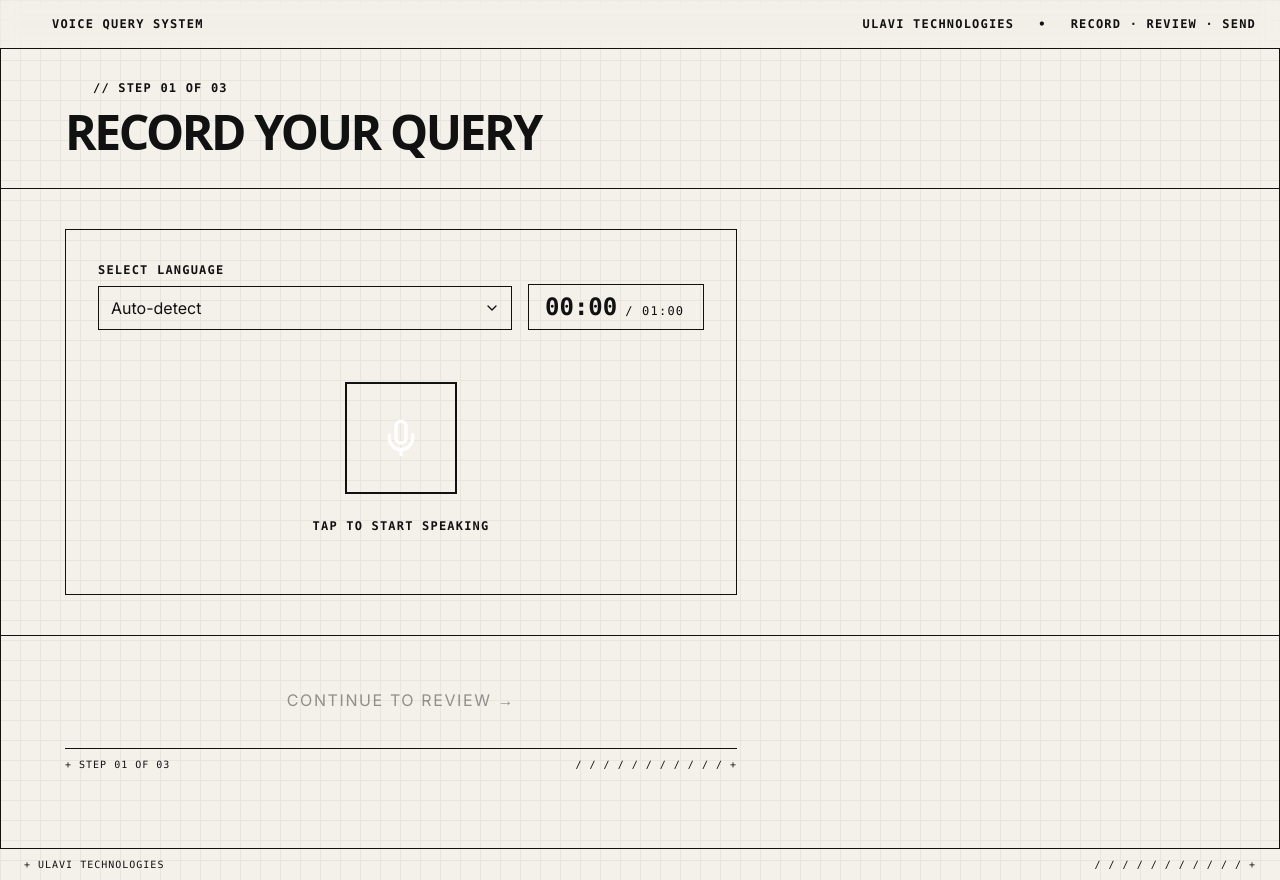
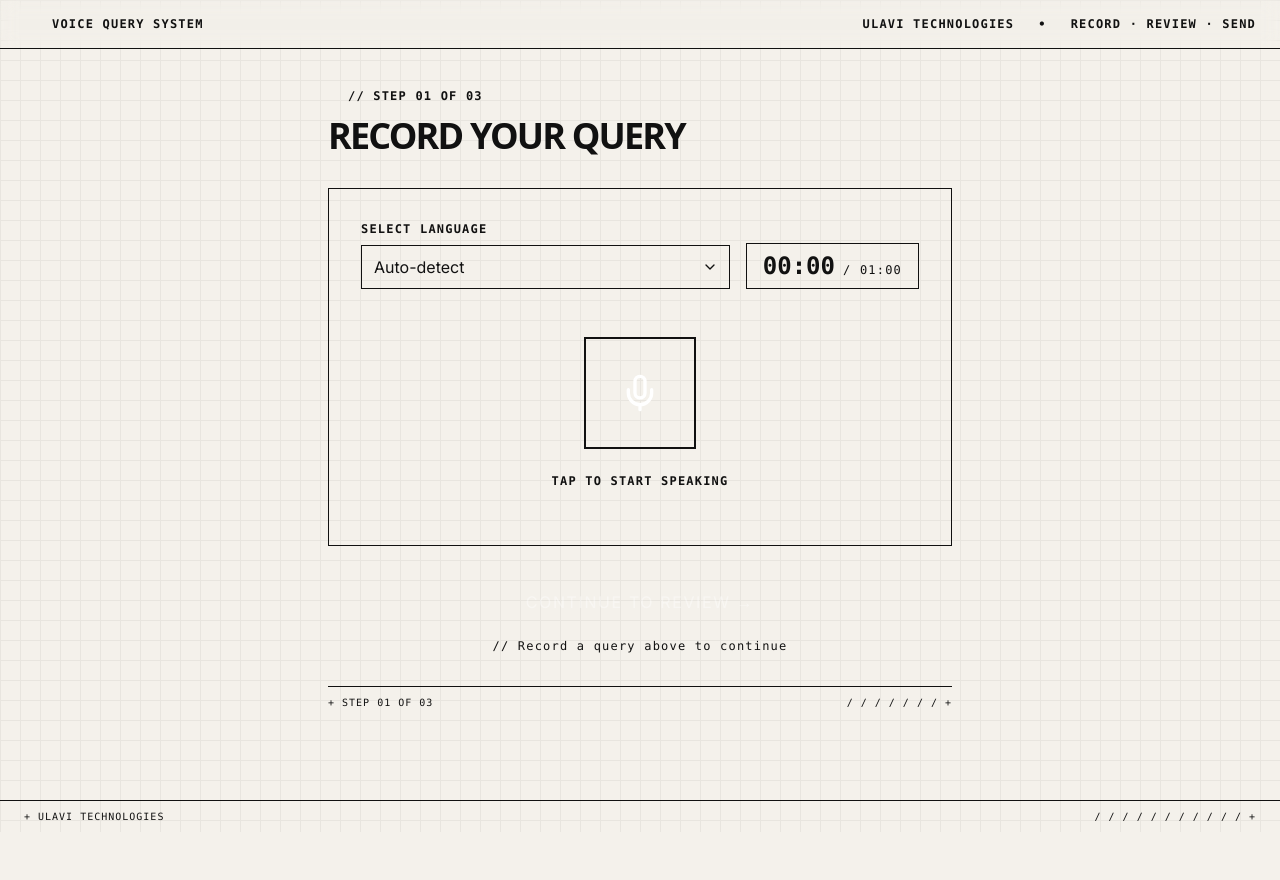
Before and after one commit to mohdanas86/voiceQuerySystem, a Next.js app in the folder frontend/: page /record in a window 1280 px wide. After the commit the page ends 832 px from the top, so only its background shows below. Built offline with nearby package versions, Linux system fonts and the light colour scheme.

Commit message:
feat: implement record, review, and confirmation workflow pages

```diff
--- a/frontend/app/confirmation/page.tsx
+++ b/frontend/app/confirmation/page.tsx
@@ -6,57 +6,43 @@ import { Button } from "@/components/ui/button";
 export default function ConfirmationPage() {
     return (
         <div className="pt-12 min-h-screen">
-            <div className="max-w-[1920px] mx-auto border-x border-brand-border min-h-screen">
+            <div className="w-full max-w-2xl mx-auto px-4 sm:px-6 py-10 flex flex-col gap-8">
 
-                {/* ── Page header ── */}
-                <div className="border-b border-brand-border px-6 py-8 lg:px-16">
-                    <div className="flex items-center gap-4 font-mono text-xs font-bold tracking-widest text-brand-muted mb-3">
-                        <div className="w-3 h-3 bg-brand-success" aria-hidden />
+                {/* Page header */}
+                <div>
+                    <div className="flex items-center gap-3 font-mono text-xs font-bold tracking-widest text-brand-muted mb-3">
+                        <div className="w-2 h-2 bg-brand-success" aria-hidden />
                         <span>// STEP 03 OF 03</span>
                     </div>
-                    <h1 className="font-sans text-4xl font-black uppercase tracking-tighter text-brand-text md:text-5xl">
+                    <h1 className="font-sans text-3xl font-black uppercase tracking-tighter text-brand-text sm:text-4xl">
                         Query submitted
                     </h1>
                 </div>
 
-                {/* ── Success card ── */}
-                <div className="border-b border-brand-border px-6 py-10 lg:px-16">
-                    <div className="flex border-brutal bg-brand-bg shadow-brutal max-w-2xl">
-                        {/* Success accent strip */}
-                        <div className="w-12 bg-brand-success border-r border-brand-border flex flex-col items-center py-4 justify-between shrink-0">
-                            <span className="text-white font-bold font-mono text-sm">03</span>
-                            <span className="text-white text-[10px] tracking-widest rotate-[-90deg] whitespace-nowrap mb-6 font-mono opacity-80 select-none">
-                                SENT
-                            </span>
-                        </div>
-                        {/* White inner */}
-                        <div className="flex-1 bg-brand-surface p-8 flex flex-col items-center gap-8 text-center">
+                {/* Success card */}
+                <div className="w-full border-brutal shadow-brutal bg-brand-surface p-8 sm:p-10 flex flex-col items-center gap-8 text-center">
                     <SuccessCheckmark />
-                            <div>
-                                <p className="font-sans text-lg font-bold text-brand-text mb-1">
+                    <div className="flex flex-col gap-2">
+                        <p className="font-sans text-lg font-bold text-brand-text">
                             Your query has been sent!
                         </p>
-                                <p className="font-mono text-sm text-brand-muted leading-relaxed">
+                        <p className="font-mono text-sm text-brand-muted leading-relaxed max-w-sm mx-auto">
                             Thank you. Our team will review your query and get back to you shortly.
                         </p>
                     </div>
                 </div>
-                    </div>
-                </div>
 
-                {/* ── CTA ── */}
-                <div className="px-6 py-10 lg:px-16">
-                    <div className="max-w-2xl">
+                {/* CTA */}
                 <Link href="/record" className="touch-manipulation">
-                            <Button size="lg" variant="outline">
+                    <Button size="lg" variant="outline" className="w-full">
                         Submit another query
                     </Button>
                 </Link>
-                    </div>
-                    <div className="mt-6 border-t border-brand-border pt-2 font-mono text-[10px] text-brand-muted flex justify-between tracking-widest max-w-2xl">
+
+                {/* Bottom ticker */}
+                <div className="border-t border-brand-border pt-2 font-mono text-[10px] text-brand-muted flex justify-between tracking-widest">
                     <span>+ COMPLETE</span>
-                        <span>/ / / / / / / / / / / +</span>
-                    </div>
+                    <span>/ / / / / / / +</span>
                 </div>
 
             </div>
--- a/frontend/app/record/page.tsx
+++ b/frontend/app/record/page.tsx
@@ -152,37 +152,29 @@ export default function RecordPage() {
 
     return (
         <div className="pt-12 min-h-screen">
-            <div className="max-w-[1920px] mx-auto border-x border-brand-border min-h-screen">
+            <div className="w-full max-w-2xl mx-auto px-4 sm:px-6 py-10 flex flex-col gap-8">
 
-                {/* ── Page header ── */}
-                <div className="border-b border-brand-border px-6 py-8 lg:px-16">
-                    <div className="flex items-center gap-4 font-mono text-xs font-bold tracking-widest text-brand-muted mb-3">
-                        <div className="w-3 h-3 bg-brand-accent" aria-hidden />
+                {/* Page header */}
+                <div>
+                    <div className="flex items-center gap-3 font-mono text-xs font-bold tracking-widest text-brand-muted mb-3">
+                        <div className="w-2 h-2 bg-brand-accent" aria-hidden />
                         <span>// STEP 01 OF 03</span>
                     </div>
-                    <h1 className="font-sans text-4xl font-black uppercase tracking-tighter text-brand-text md:text-5xl">
+                    <h1 className="font-sans text-3xl font-black uppercase tracking-tighter text-brand-text sm:text-4xl">
                         Record your query
                     </h1>
                 </div>
 
-                {/* ── Errors ── */}
-                {((hasMounted && !mediaSupported) || errorMessage) && (
-                    <div className="border-b border-brand-border px-6 py-5 lg:px-16">
+                {/* Errors */}
                 {hasMounted && !mediaSupported && (
                     <ErrorBanner message="Audio recording is not supported in this browser." />
                 )}
                 {errorMessage && <ErrorBanner message={errorMessage} />}
-                    </div>
-                )}
 
-                {/* ── Recording card ── */}
-                <div className="border-b border-brand-border px-6 py-10 lg:px-16">
-                    <div className="flex border-brutal bg-brand-bg shadow-brutal max-w-2xl">
-
-                        {/* White inner */}
-                        <div className="flex-1 bg-brand-surface p-6 sm:p-8 flex flex-col gap-6">
+                {/* Recording card */}
+                <div className="w-full border-brutal shadow-brutal bg-brand-surface p-6 sm:p-8 flex flex-col gap-6">
                     {/* Language + Timer */}
-                            <div className="grid gap-4 md:grid-cols-[1fr_auto] md:items-end">
+                    <div className="grid grid-cols-1 sm:grid-cols-[1fr_auto] gap-4 sm:items-end">
                         <div className="flex flex-col gap-2">
                             <label
                                 htmlFor="spoken-language"
@@ -192,60 +184,58 @@ export default function RecordPage() {
                             </label>
                             <LanguageSelect value={sourceLanguage} onChange={setSourceLanguage} />
                         </div>
-                                <div className="w-full md:w-44">
                         <RecordingTimer elapsedSeconds={elapsedSeconds} maxSeconds={maxSeconds} />
                     </div>
-                            </div>
-                            {/* Mic */}
-                            <div className="flex min-h-[13rem] w-full items-center justify-center py-4">
+                    {/* Mic — centered */}
+                    <div className="flex w-full items-center justify-center py-6">
                         <MicButton
                             status={
-                                        recordingStatus === "recording" ? "recording" :
+                                recordingStatus === "recording"  ? "recording"  :
                                 recordingStatus === "processing" ? "processing" :
-                                                recordingStatus === "done" ? "done" : "idle"
+                                recordingStatus === "done"       ? "done"       : "idle"
                             }
                             onClick={handleToggle}
                             disabled={!hasMounted || !mediaSupported || recordingStatus === "processing"}
                         />
                     </div>
                 </div>
-                    </div>
-                </div>
 
-                {/* ── Transcript preview (only when available) ── */}
+                {/* Transcript preview */}
                 {originalTranscript && (
-                    <div className="border-b border-brand-border px-6 py-10 lg:px-16">
-                        <div className="flex items-center gap-4 font-mono text-xs font-bold tracking-widest text-brand-muted mb-5">
+                    <div className="flex flex-col gap-3">
+                        <div className="flex items-center gap-3 font-mono text-xs font-bold tracking-widest text-brand-muted">
                             <div className="w-2 h-2 bg-brand-muted" aria-hidden />
                             <span>// TRANSCRIPT PREVIEW</span>
                         </div>
-                        <div className="flex border-brutal shadow-brutal-sm bg-brand-bg max-w-2xl">
-                            <div className="w-2 bg-brand-muted shrink-0" />
-                            <div className="flex-1 bg-brand-surface p-4 sm:p-6">
+                        <div className="w-full border-brutal shadow-brutal-sm bg-brand-surface p-4 sm:p-5">
                             <p className="font-mono text-sm leading-relaxed text-brand-text whitespace-pre-wrap break-words">
                                 {originalTranscript}
                             </p>
                         </div>
                     </div>
-                    </div>
                 )}
 
-                {/* ── Continue CTA ── */}
-                <div className="px-6 py-10 lg:px-16">
-                    <div className="max-w-2xl">
+                {/* Continue CTA */}
+                <div className="flex flex-col gap-3">
                     <Button
                         size="lg"
-                            className="w-full touch-manipulation text-black"
+                        className="w-full touch-manipulation"
                         disabled={!canContinue}
                         onClick={() => router.push("/review")}
                     >
                         Continue to review →
                     </Button>
+                    {!canContinue && (
+                        <p className="font-mono text-xs text-brand-muted tracking-widest text-center">
+                            // Record a query above to continue
+                        </p>
+                    )}
                 </div>
-                    <div className="mt-6 border-t border-brand-border pt-2 font-mono text-[10px] text-brand-muted flex justify-between tracking-widest max-w-2xl">
+
+                {/* Bottom ticker */}
+                <div className="border-t border-brand-border pt-2 font-mono text-[10px] text-brand-muted flex justify-between tracking-widest">
                     <span>+ STEP 01 OF 03</span>
-                        <span>/ / / / / / / / / / / +</span>
-                    </div>
+                    <span>/ / / / / / / +</span>
                 </div>
 
             </div>
--- a/frontend/app/review/page.tsx
+++ b/frontend/app/review/page.tsx
@@ -31,8 +31,7 @@ export default function ReviewPage() {
     const [phoneError, setPhoneError] = useState<string | null>(null);
     const [nameError, setNameError] = useState<string | null>(null);
 
-    const phoneSchema = useMemo(() =>
-        z.object({
+    const phoneSchema = useMemo(() => z.object({
         countryCode: z.string().regex(/^\+\d{1,4}$/),
         number: z.string().regex(/^[\d\s]{6,15}$/),
     }), []);
@@ -109,38 +108,25 @@ export default function ReviewPage() {
 
     return (
         <div className="pt-12 min-h-screen">
-            <div className="max-w-[1920px] mx-auto border-x border-brand-border min-h-screen">
+            <div className="w-full max-w-2xl mx-auto px-4 sm:px-6 py-10 flex flex-col gap-8">
 
-                {/* ── Page header ── */}
-                <div className="border-b border-brand-border px-6 py-8 lg:px-16">
-                    <div className="flex items-center gap-4 font-mono text-xs font-bold tracking-widest text-brand-muted mb-3">
-                        <div className="w-3 h-3 bg-brand-tertiary" aria-hidden />
+                {/* Page header */}
+                <div>
+                    <div className="flex items-center gap-3 font-mono text-xs font-bold tracking-widest text-brand-muted mb-3">
+                        <div className="w-2 h-2 bg-brand-tertiary" aria-hidden />
                         <span>// STEP 02 OF 03</span>
                     </div>
-                    <h1 className="font-sans text-4xl font-black uppercase tracking-tighter text-brand-text md:text-5xl">
+                    <h1 className="font-sans text-3xl font-black uppercase tracking-tighter text-brand-text sm:text-4xl">
                         Review &amp; submit
                     </h1>
                 </div>
 
-                {/* ── Error ── */}
-                {errorMessage && (
-                    <div className="border-b border-brand-border px-6 py-5 lg:px-16">
-                        <ErrorBanner message={errorMessage} />
-                    </div>
-                )}
+                {/* Error */}
+                {errorMessage && <ErrorBanner message={errorMessage} />}
 
-                {/* ── Details card ── */}
-                <div className="border-b border-brand-border px-6 py-10 lg:px-16">
-                    <div className="flex border-brutal bg-brand-bg shadow-brutal max-w-2xl">
-                        {/* Tertiary accent strip */}
-                        <div className="w-12 bg-brand-tertiary border-r border-brand-border flex flex-col items-center py-4 justify-between shrink-0">
-                            <span className="text-white font-bold font-mono text-sm">02</span>
-                            <span className="text-white text-[10px] tracking-widest rotate-[-90deg] whitespace-nowrap mb-6 font-mono opacity-80 select-none">
-                                REVIEW
-                            </span>
-                        </div>
-                        {/* White inner */}
-                        <div className="flex-1 bg-brand-surface p-6 sm:p-8 flex flex-col gap-5">
+                {/* Details card */}
+                <div className="w-full border-brutal shadow-brutal bg-brand-surface p-6 sm:p-8 flex flex-col gap-5">
+
                     {/* Name */}
                     <div className="flex flex-col gap-2">
                         <label
@@ -156,11 +142,13 @@ export default function ReviewPage() {
                             autoComplete="name"
                             placeholder="Enter your name"
                             aria-invalid={nameError ? true : undefined}
-                                    className="h-12 w-full border border-brand-border bg-brand-bg px-3 font-mono text-sm text-brand-text placeholder:text-brand-muted focus:outline-none focus:border-brand-accent focus:ring-2 focus:ring-brand-accent/30 sm:h-11 transition-colors"
+                            className="h-11 w-full border border-brand-border bg-brand-bg px-3 font-mono text-sm text-brand-text placeholder:text-brand-muted focus:outline-none focus:border-brand-accent focus:ring-2 focus:ring-brand-accent/30 transition-colors"
                             value={userName}
                             onChange={(e) => { setUserName(e.target.value); setNameError(null); }}
                         />
-                                {nameError && <p className="font-mono text-xs text-brand-error">{nameError}</p>}
+                        {nameError && (
+                            <p className="font-mono text-xs text-brand-error">{nameError}</p>
+                        )}
                     </div>
 
                     {/* Original transcript (read-only) */}
@@ -177,21 +165,15 @@ export default function ReviewPage() {
                         </div>
                     )}
                 </div>
-                    </div>
-                </div>
 
-                {/* ── Transcript editor + Phone ── */}
-                <div className="border-b border-brand-border px-6 py-10 lg:px-16">
-                    <div className="flex items-center gap-4 font-mono text-xs font-bold tracking-widest text-brand-muted mb-6">
-                        <div className="w-3 h-3 bg-brand-accent" aria-hidden />
-                        <span>// ENGLISH TRANSCRIPT &amp; CONTACT</span>
-                    </div>
-                    <div className="flex flex-col gap-6 max-w-2xl">
+                {/* Translated transcript */}
                 <TranscriptEditor
                     value={translatedTranscript}
                     onChange={setTranslatedTranscript}
                     placeholder={isTranslating ? "Translating…" : "Your translated message will appear here…"}
                 />
+
+                {/* Phone */}
                 <PhoneInput
                     countryCode={phoneCountryCode}
                     number={phoneNumber}
@@ -199,17 +181,13 @@ export default function ReviewPage() {
                     onNumberChange={(v) => { setPhoneNumber(v); setPhoneError(null); }}
                     error={phoneError ?? undefined}
                 />
-                    </div>
-                </div>
 
-                {/* ── Send CTA ── */}
-                <div className="px-6 py-10 lg:px-16">
-                    {/* Sticky on mobile, static on desktop */}
-                    <div className="sticky bottom-0 z-10 -mx-6 border-t border-brand-border bg-brand-bg/95 px-6 py-5 backdrop-blur-sm sm:static sm:mx-0 sm:border-0 sm:bg-transparent sm:px-0 sm:py-0 sm:backdrop-blur-none">
-                        <div className="flex flex-col sm:flex-row items-start sm:items-center gap-6 max-w-2xl">
+                {/* Send CTA — sticky on mobile */}
+                <div className="sticky bottom-0 z-10 -mx-4 sm:-mx-6 border-t border-brand-border bg-brand-bg/95 px-4 sm:px-6 py-4 backdrop-blur-sm sm:static sm:mx-0 sm:border-0 sm:bg-transparent sm:px-0 sm:py-0 sm:backdrop-blur-none">
+                    <div className="flex flex-col sm:flex-row items-stretch sm:items-center gap-4">
                         <Button
                             size="lg"
-                                className="w-full sm:w-auto touch-manipulation text-black"
+                            className="w-full sm:flex-1 touch-manipulation"
                             disabled={!canSubmit}
                             onClick={handleSubmit}
                             aria-busy={isSubmitting}
@@ -218,16 +196,17 @@ export default function ReviewPage() {
                         </Button>
                         <Link
                             href="/record"
-                                className="font-mono text-sm font-bold flex items-center gap-2 border-b-2 border-brand-accent pb-1 hover:text-brand-accent transition-colors"
+                            className="flex items-center justify-center sm:justify-start font-mono text-sm font-bold gap-2 border-b-2 border-brand-accent pb-1 hover:text-brand-accent transition-colors whitespace-nowrap"
                         >
-                                ← Back to recording
+                            ← Back
                         </Link>
                     </div>
                 </div>
-                    <div className="mt-6 border-t border-brand-border pt-2 font-mono text-[10px] text-brand-muted flex justify-between tracking-widest max-w-2xl">
+
+                {/* Bottom ticker */}
+                <div className="border-t border-brand-border pt-2 font-mono text-[10px] text-brand-muted flex justify-between tracking-widest">
                     <span>+ STEP 02 OF 03</span>
-                        <span>/ / / / / / / / / / / +</span>
-                    </div>
+                    <span>/ / / / / / / +</span>
                 </div>
 
             </div>
```
Lines whose indentation alone changed are shown as unchanged.
